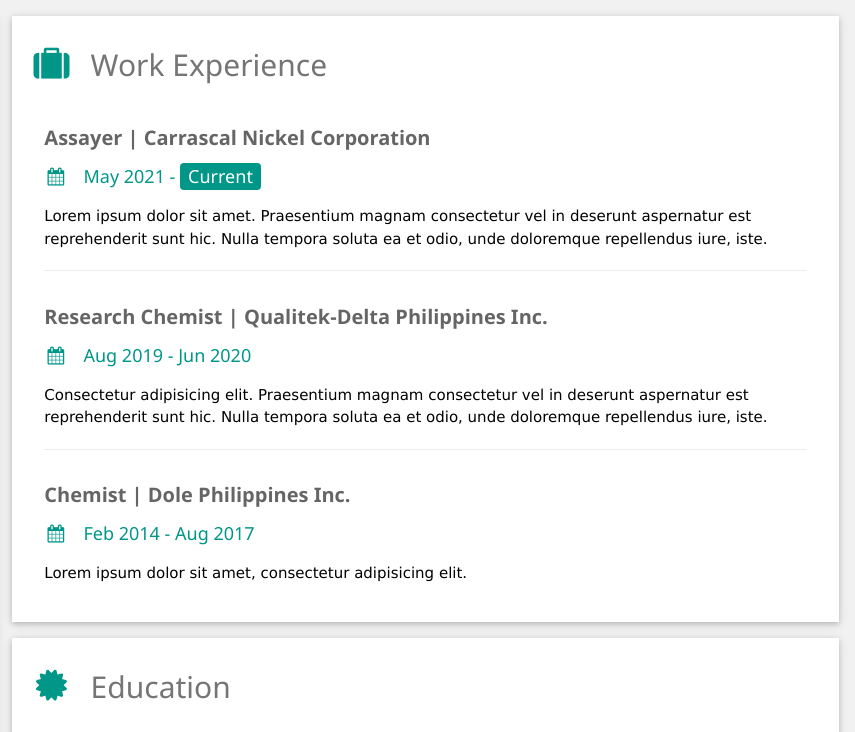
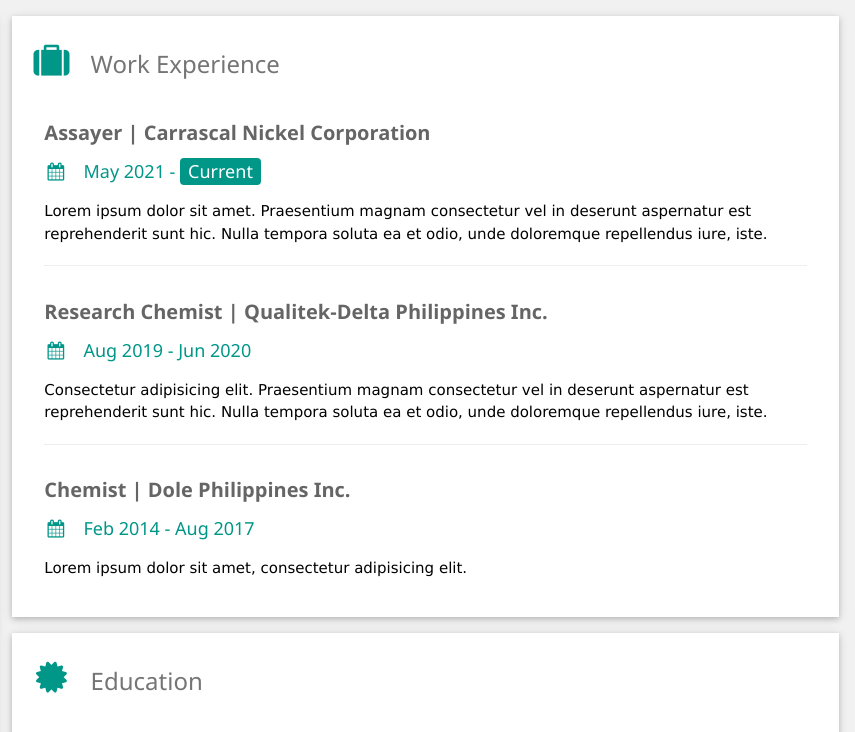
Before and after one commit to ecuerbo/ecuerbo.github.io, a plain HTML site: page index.html in a window 1280 px wide. Shown: the top 732 px of the page, 425-1280 px from the left. Drawn offline with nearby package versions, Linux system fonts and the light colour scheme.

Commit message:
aesthetic and experimental adjustments

```diff
--- a/index.html
+++ b/index.html
@@ -87,7 +87,7 @@
     <div class="w3-twothird">
 
       <div class="w3-container w3-card w3-white w3-margin-bottom">
-        <h2 class="w3-text-grey w3-padding-16"><i class="fa fa-suitcase fa-fw w3-margin-right w3-xxlarge w3-text-teal"></i>Work Experience</h2>
+        <h3 class="w3-text-grey w3-padding-16"><i class="fa fa-suitcase fa-fw w3-margin-right w3-xxlarge w3-text-teal"></i>Work Experience</h3>
         <div class="w3-container">
           <h4 class="w3-opacity"><b>Assayer | Carrascal Nickel Corporation</b></h4>
           <h5 class="w3-text-teal"><i class="fa fa-calendar fa-fw w3-margin-right"></i>May 2021 - <span class="w3-tag w3-teal w3-round">Current</span></h5>
@@ -108,7 +108,7 @@
       </div>
 
       <div class="w3-container w3-card w3-white">
-        <h2 class="w3-text-grey w3-padding-16"><i class="fa fa-certificate fa-fw w3-margin-right w3-xxlarge w3-text-teal"></i>Education</h2>
+        <h3 class="w3-text-grey w3-padding-16"><i class="fa fa-certificate fa-fw w3-margin-right w3-xxlarge w3-text-teal"></i>Education</h3>
         <div class="w3-container">
           <h4 class="w3-opacity"><b>Datacamp</b></h4>
           <h5 class="w3-text-teal"><i class="fa fa-calendar fa-fw w3-margin-right"></i>July 2019- present</h5>
```
